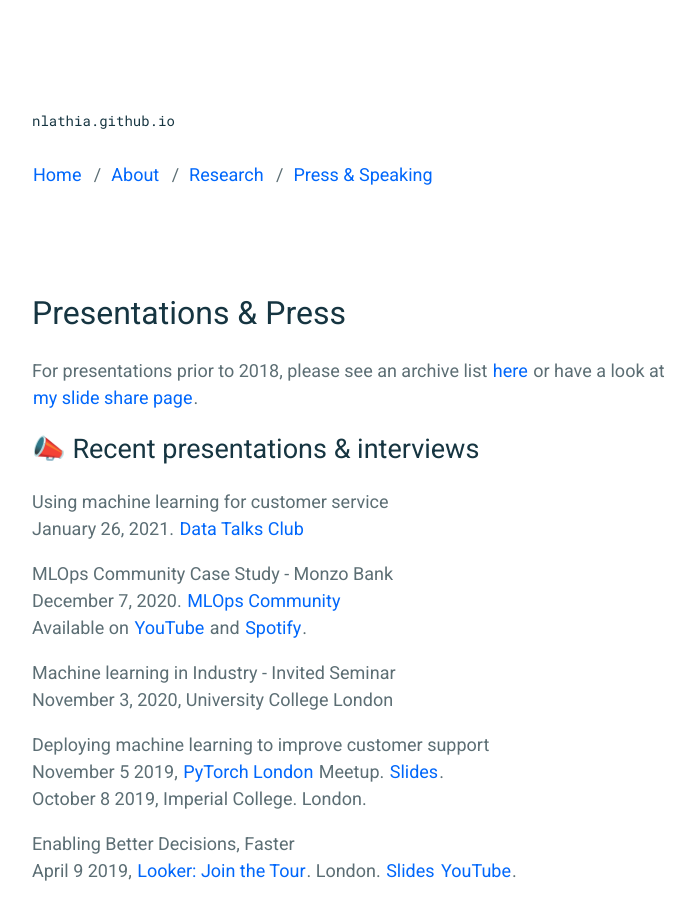
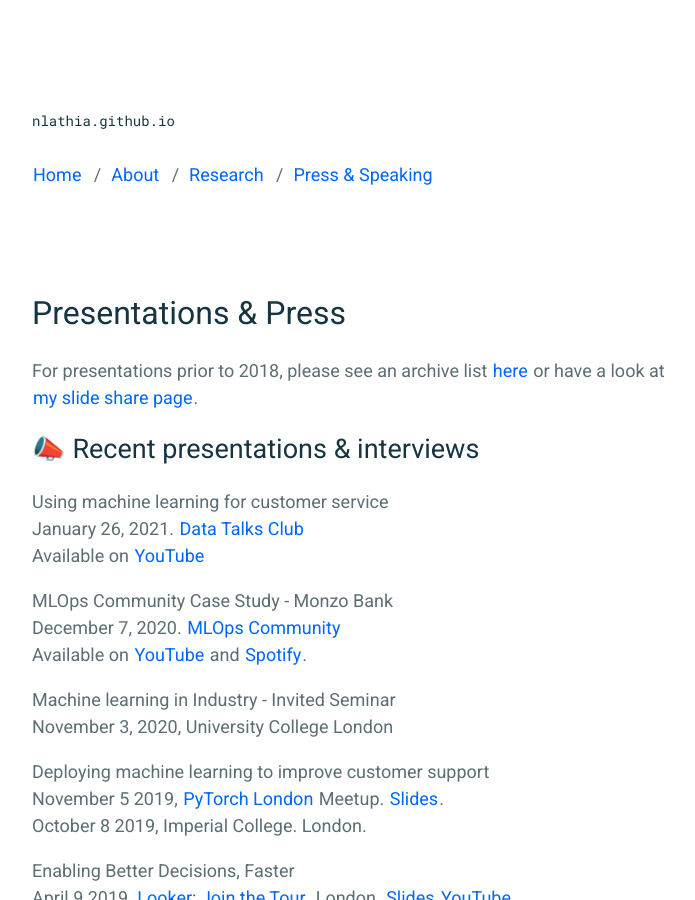
Before and after one commit to nlathia/nlathia.github.io, a Jekyll site: the page built from _pages/public.md, in a window 1280 px wide and 900 px high. Shown: the whole window, without its empty margins (258-953 px from the left). Built offline with Jekyll 4.4.1, drawn with Linux system fonts in a browser that asks for light colours.

Commit message:
Update public.md

```diff
--- a/_pages/public.md
+++ b/_pages/public.md
@@ -10,6 +10,7 @@
 
 Using machine learning for customer service
 <br />January 26, 2021. [Data Talks Club](https://datatalks.club/)
+<br />Available on [YouTube](https://www.youtube.com/watch?v=ohjSvKdUumY)
 
 MLOps Community Case Study - Monzo Bank
 <br />December 7, 2020. [MLOps Community](https://mlops.community/)
```
